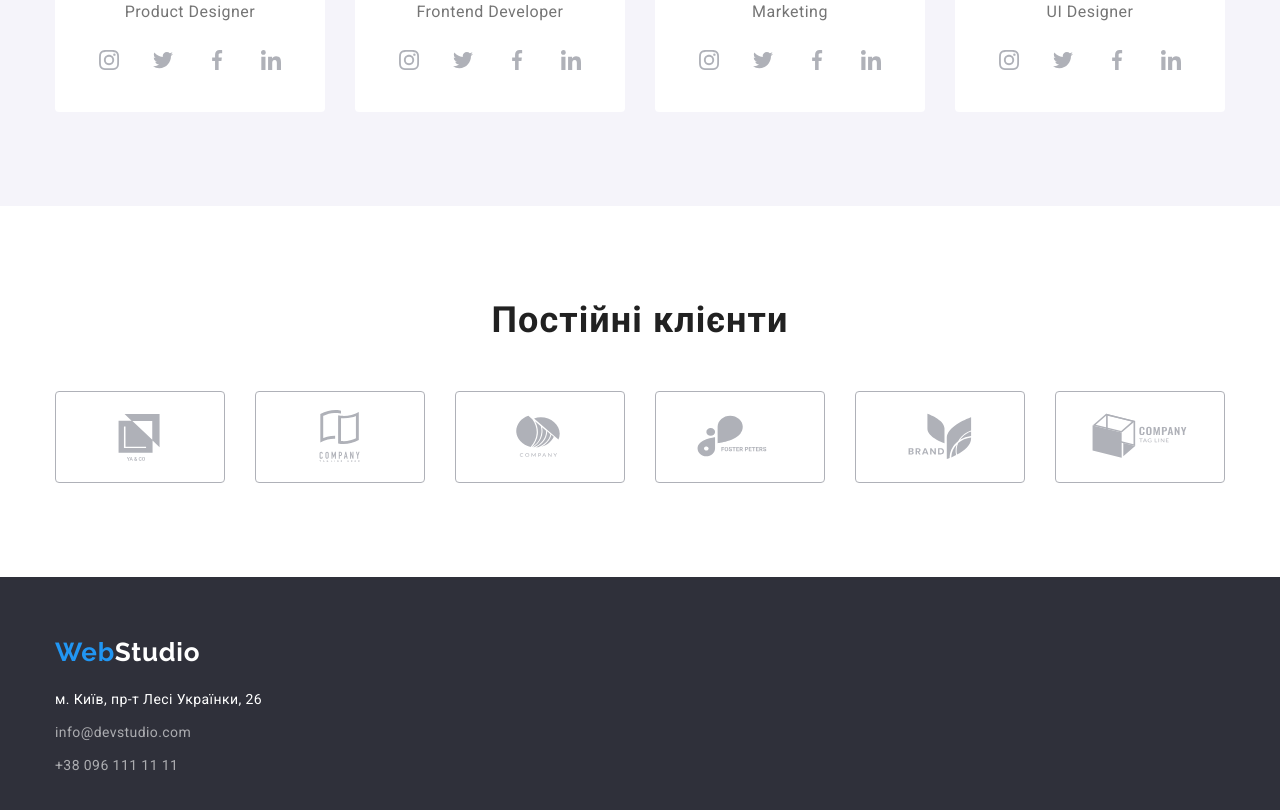
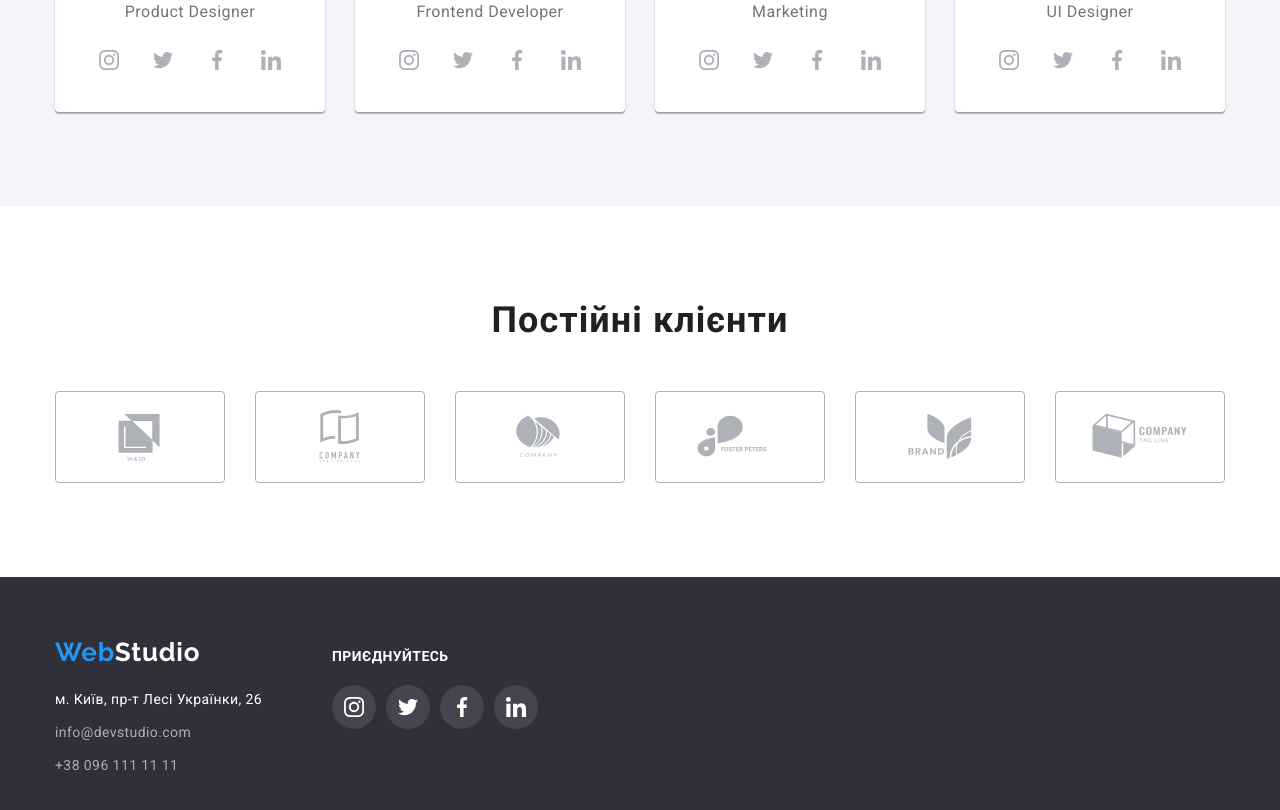
Before and after one commit to Anna-cyber-pixel/goit-markup-hw-04, a plain HTML site: page index.html in a window 1280 px wide. Shown: the part 2108-2918 px from the top of the page. Drawn offline with nearby package versions, Linux system fonts and the light colour scheme.

Commit message:
final hw4

```diff
--- a/css/style.css
+++ b/css/style.css
@@ -227,6 +227,7 @@ body {
   align-items: center;
   border-radius: 4px;
 }
+
 .advantage-icon {
   fill: currentColor;
 }
@@ -262,7 +263,9 @@ body {
 }
 .team-item {
   background-color: var(--secondary-title-color);
-  border-radius: 4px;
+  box-shadow: 0px 1px 3px rgba(0, 0, 0, 0.12), 0px 1px 1px rgba(0, 0, 0, 0.14),
+    0px 2px 1px rgba(0, 0, 0, 0.2);
+  border-radius: 0px 0px 4px 4px;
 }
 
 .team-item-title {
@@ -329,10 +332,12 @@ body {
 .clients-icon {
   fill: #afb1b8;
 }
-.clients-link:hover {
+.clients-link:hover,
+.clients-link:focus {
   border-color: var(--accent-color);
 }
-.clients-link:hover .clients-icon {
+.clients-link:hover .clients-icon,
+.clients-link:focus .clients-icon {
   fill: var(--accent-color);
 }
 
@@ -349,7 +354,21 @@ body {
   padding-top: 60px;
   padding-bottom: 60px;
 }
+.footer-content {
+  display: flex;
+  gap: 70px;
+  align-items: baseline;
+}
 
+.footer-title {
+  font-weight: 700;
+  font-size: 14px;
+  line-height: 1.14;
+  letter-spacing: 0.03em;
+  text-transform: uppercase;
+  color: #ffffff;
+  margin-bottom: 20px;
+}
 .contact {
   font-style: normal;
   line-height: 1.71;
@@ -369,6 +388,33 @@ body {
 .footer-item {
   color: rgba(255, 255, 255, 0.6);
 }
+
+.footer-soc {
+  display: flex;
+  justify-content: center;
+  gap: 10px;
+  margin-top: 16px;
+}
+.footer-soc-link {
+  border-radius: 50%;
+  width: 44px;
+  height: 44px;
+  display: flex;
+  align-items: center;
+  justify-content: center;
+  color: var(--secondary-title-color);
+  background: rgba(255, 255, 255, 0.1);
+}
+.footer-soc-icon {
+  fill: currentColor;
+}
+
+.footer-soc-link:hover,
+.footer-soc-link:focus {
+  background-color: var(--accent-color);
+  color: var(--secondary-title-color);
+}
+
 /* ----------PORTFOLIO------------ */
 .filter-list {
   display: flex;
@@ -395,6 +441,8 @@ body {
 .filter-btn:focus {
   color: var(--secondary-title-color);
   background: var(--accent-color);
+  box-shadow: 0px 3px 1px rgba(0, 0, 0, 0.1), 0px 1px 2px rgba(0, 0, 0, 0.08),
+    0px 2px 2px rgba(0, 0, 0, 0.12);
 }
 .works {
   padding-top: 94px;
@@ -428,3 +476,9 @@ body {
   border-top: none;
   padding: 20px 24px;
 }
+.works-item:hover,
+.works-item:focus{
+  box-shadow: 0px 3px 1px rgba(0, 0, 0, 0.1), 0px 1px 2px rgba(0, 0, 0, 0.08),
+    0px 2px 2px rgba(0, 0, 0, 0.12);
+  border-radius: 4px;
+}
--- a/index.html
+++ b/index.html
@@ -365,6 +365,7 @@
     </main>
     <footer class="footer">
       <div class="footer-content conteiner">
+        <div>
         <a href="./index.html" class="footer-logo link logo"
           ><span class="accent-logo">Web</span>Studio</a
         >
@@ -387,6 +388,40 @@
           </ul>
         </address>
       </div>
+      <div>
+        <h3 class="footer-title">Приєднуйтесь</h3>
+        <ul class="footer-soc list">
+          <li class="footer-soc-item">
+            <a href="" class="footer-soc-link link">
+              <svg class="footer-soc-icon" widht="20" height="20">
+                <use href="./images/icon-defs.svg#icon-instagram"></use>
+              </svg>
+            </a>
+          </li>
+          <li class="footer-soc-item">
+            <a href="" class="footer-soc-link link">
+              <svg class="footer-soc-icon" widht="20" height="20">
+                <use href="./images/icon-defs.svg#icon-twitter"></use>
+              </svg>
+            </a>
+          </li>
+          <li class="footer-soc-item">
+            <a href="" class="footer-soc-link link">
+              <svg class="footer-soc-icon" widht="20" height="20">
+                <use href="./images/icon-defs.svg#icon-facebook"></use>
+              </svg>
+            </a>
+          </li>
+          <li class="footer-soc-item">
+            <a href="" class="footer-soc-link link">
+              <svg class="footer-soc-icon" widht="20" height="20">
+                <use href="./images/icon-defs.svg#icon-linkedin"></use>
+              </svg>
+            </a>
+          </li>
+        </ul>
+      </div>
+    </div>
     </footer>
   </body>
 </html>
```
